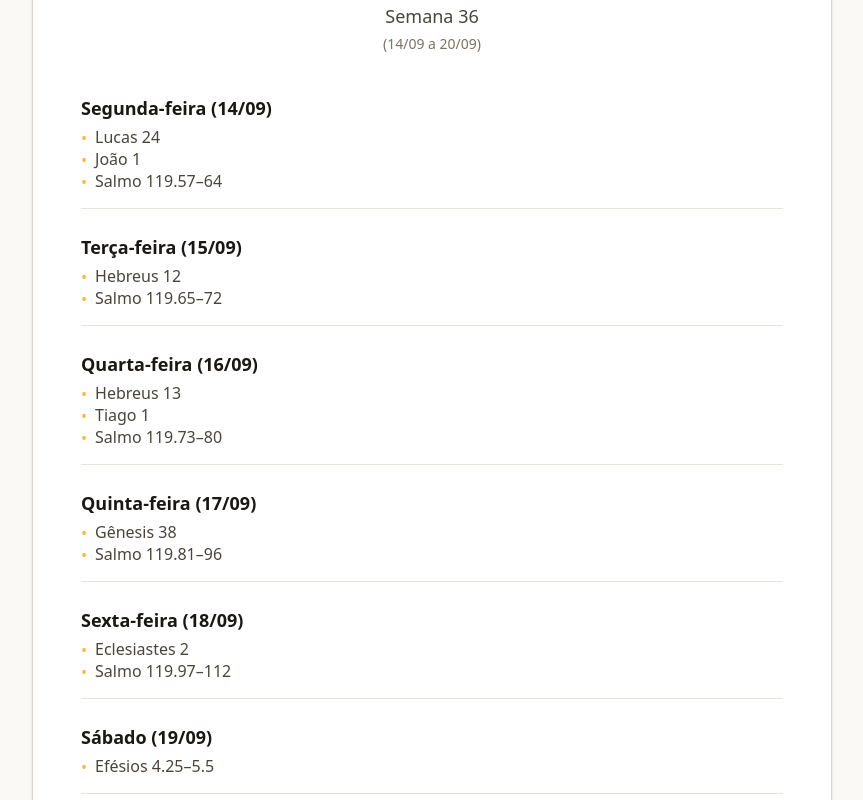
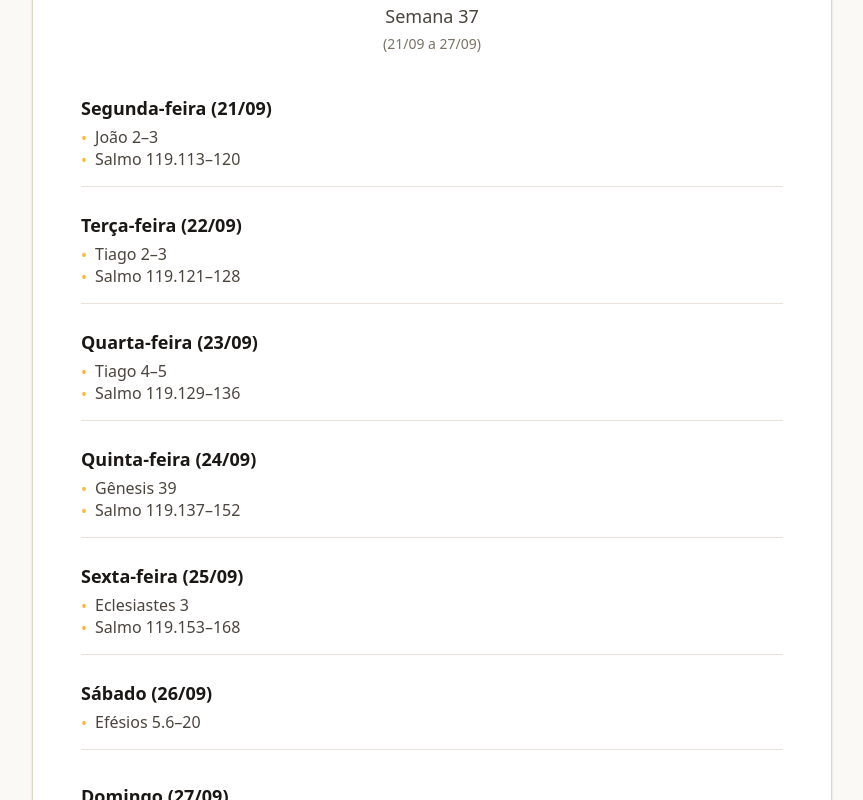
Before and after one commit to danbuck84/ibfarol, a Next.js app: page /en/recursos in a window 1280 px wide. Shown: the part 900-1700 px from the top of the page, without its empty margins (208-1071 px from the left). Built offline with nearby package versions, Linux system fonts and the light colour scheme.

Commit message:
feat: add reading plan for week 37

```diff
--- /dev/null
+++ b/add_week_37.js
@@ -0,0 +1,74 @@
+const fs = require('fs');
+
+const file = 'src/data/readingPlans.ts';
+let code = fs.readFileSync(file, 'utf8');
+
+const newPlan = `
+  {
+    "id": "2026-37",
+    "year": 2026,
+    "weekNumber": 37,
+    "subtitle": "Semana 37",
+    "dateRange": "(21/09 a 27/09)",
+    "days": [
+      {
+        "key": "mon",
+        "name": "Segunda-feira (21/09)",
+        "readings": [
+          "João 2–3",
+          "Salmo 119.113–120"
+        ]
+      },
+      {
+        "key": "tue",
+        "name": "Terça-feira (22/09)",
+        "readings": [
+          "Tiago 2–3",
+          "Salmo 119.121–128"
+        ]
+      },
+      {
+        "key": "wed",
+        "name": "Quarta-feira (23/09)",
+        "readings": [
+          "Tiago 4–5",
+          "Salmo 119.129–136"
+        ]
+      },
+      {
+        "key": "thu",
+        "name": "Quinta-feira (24/09)",
+        "readings": [
+          "Gênesis 39",
+          "Salmo 119.137–152"
+        ]
+      },
+      {
+        "key": "fri",
+        "name": "Sexta-feira (25/09)",
+        "readings": [
+          "Eclesiastes 3",
+          "Salmo 119.153–168"
+        ]
+      },
+      {
+        "key": "sat",
+        "name": "Sábado (26/09)",
+        "readings": [
+          "Efésios 5.6–20"
+        ]
+      }
+    ],
+    "sunday": {
+      "name": "Domingo (27/09)",
+      "prayer": "Pai amado, muito obrigado porque outrora éramos trevas, mas agora somos luz no Senhor. Ajuda-nos a andar como filhos da luz, em toda bondade, justiça e verdade. Confessamos que muitas vezes nos deixamos enganar por palavras vãs e nos acomodamos com o que o Senhor chama de trevas, desde que ninguém veja. Perdoa-nos. Expõe o que precisa ser exposto em nós, com misericórdia, para que sejamos curados. Pai, ensina-nos a examinar o que te agrada e a viver com cuidado, aproveitando bem o tempo que o Senhor nos dá, porque os dias são maus e a vida é curta. Guarda-nos das fugas que prometem alívio e só aprofundam o vazio. Enche-nos do teu Espírito, para que a nossa alegria tenha fonte certa. Que nesta semana o nosso coração esteja cantando a ti, e que a gratidão seja a nossa resposta constante, em todas as coisas. Em nome de Jesus, amém."
+    }
+  },`;
+
+// Inject right after export const readingPlans: ReadingPlan[] = [
+code = code.replace(
+  /export const readingPlans: ReadingPlan\[\] = \[/,
+  'export const readingPlans: ReadingPlan[] = [' + newPlan
+);
+
+fs.writeFileSync(file, code);
--- a/src/data/readingPlans.ts
+++ b/src/data/readingPlans.ts
@@ -16,6 +16,66 @@ export type ReadingPlan = {
 };
 
 export const readingPlans: ReadingPlan[] = [
+  {
+    "id": "2026-37",
+    "year": 2026,
+    "weekNumber": 37,
+    "subtitle": "Semana 37",
+    "dateRange": "(21/09 a 27/09)",
+    "days": [
+      {
+        "key": "mon",
+        "name": "Segunda-feira (21/09)",
+        "readings": [
+          "João 2–3",
+          "Salmo 119.113–120"
+        ]
+      },
+      {
+        "key": "tue",
+        "name": "Terça-feira (22/09)",
+        "readings": [
+          "Tiago 2–3",
+          "Salmo 119.121–128"
+        ]
+      },
+      {
+        "key": "wed",
+        "name": "Quarta-feira (23/09)",
+        "readings": [
+          "Tiago 4–5",
+          "Salmo 119.129–136"
+        ]
+      },
+      {
+        "key": "thu",
+        "name": "Quinta-feira (24/09)",
+        "readings": [
+          "Gênesis 39",
+          "Salmo 119.137–152"
+        ]
+      },
+      {
+        "key": "fri",
+        "name": "Sexta-feira (25/09)",
+        "readings": [
+          "Eclesiastes 3",
+          "Salmo 119.153–168"
+        ]
+      },
+      {
+        "key": "sat",
+        "name": "Sábado (26/09)",
+        "readings": [
+          "Efésios 5.6–20"
+        ]
+      }
+    ],
+    "sunday": {
+      "name": "Domingo (27/09)",
+      "prayer": "Pai amado, muito obrigado porque outrora éramos trevas, mas agora somos luz no Senhor. Ajuda-nos a andar como filhos da luz, em toda bondade, justiça e verdade. Confessamos que muitas vezes nos deixamos enganar por palavras vãs e nos acomodamos com o que o Senhor chama de trevas, desde que ninguém veja. Perdoa-nos. Expõe o que precisa ser exposto em nós, com misericórdia, para que sejamos curados. Pai, ensina-nos a examinar o que te agrada e a viver com cuidado, aproveitando bem o tempo que o Senhor nos dá, porque os dias são maus e a vida é curta. Guarda-nos das fugas que prometem alívio e só aprofundam o vazio. Enche-nos do teu Espírito, para que a nossa alegria tenha fonte certa. Que nesta semana o nosso coração esteja cantando a ti, e que a gratidão seja a nossa resposta constante, em todas as coisas. Em nome de Jesus, amém."
+    }
+  },
 
   {
     "id": "2026-36",
```
